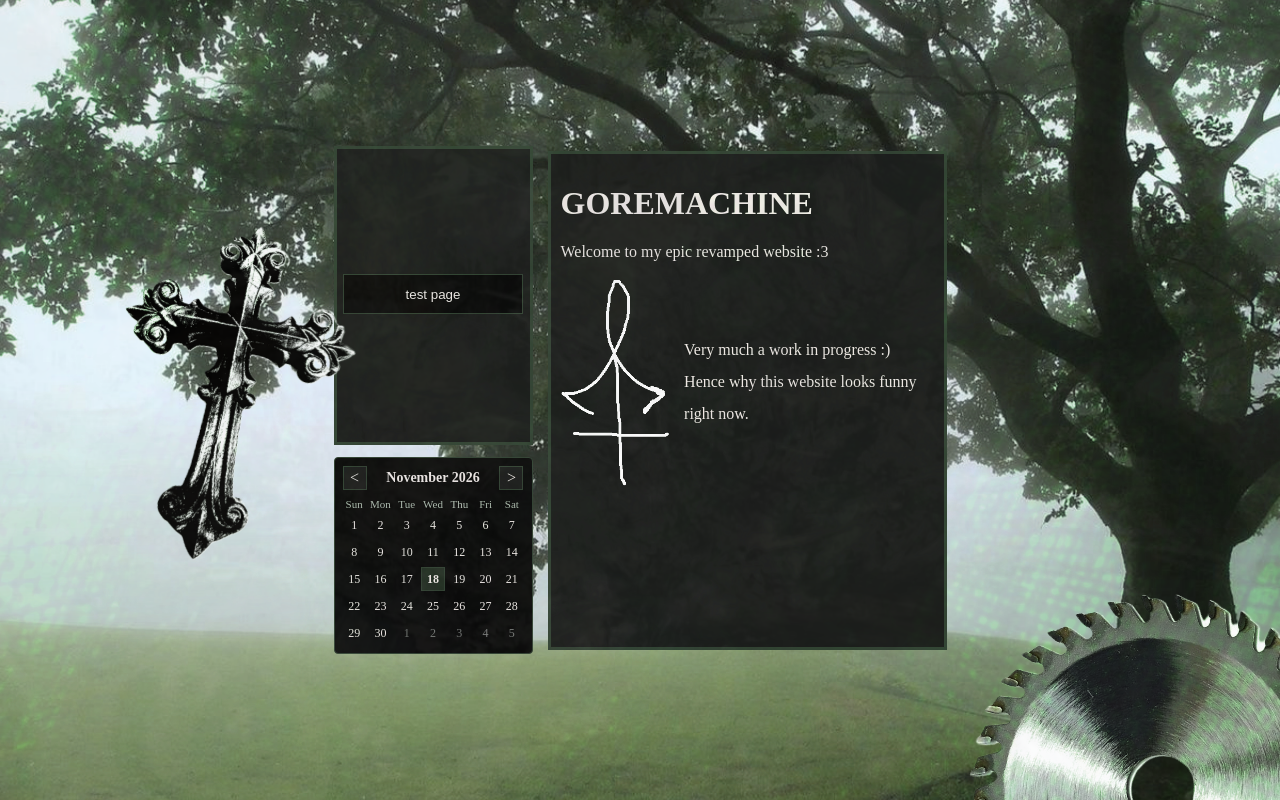
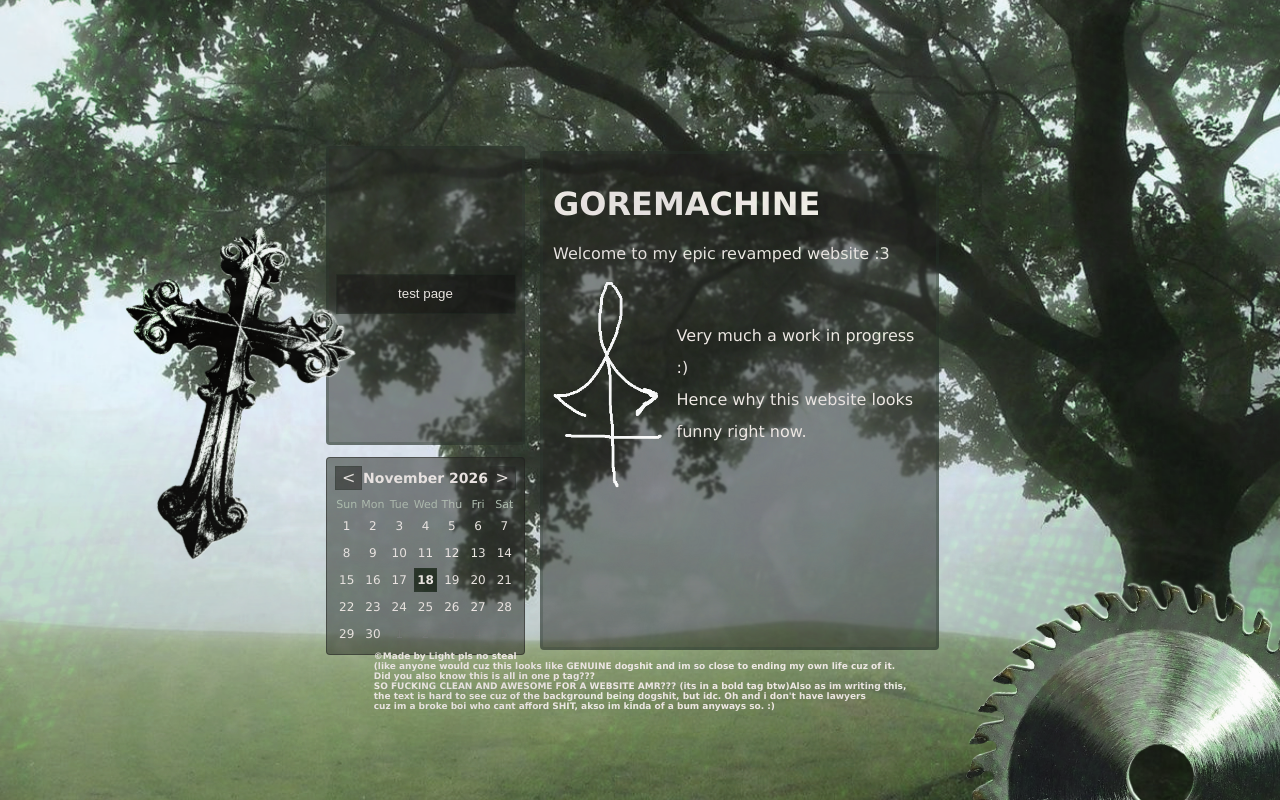
Before and after one commit to LIGHT201/goremachine, a plain HTML site: page main.html in a window 1280 px wide. Drawn offline with Linux system fonts and the light colour scheme.

Commit message:
few chnages to test.html + tweaks

```diff
--- a/css/main.css
+++ b/css/main.css
@@ -1,30 +1,28 @@
 :root {
-    --primary-color: #344335;
-    --bg: #000000;
+    --primary-color: #2c383344;
+    --bg: #121111;
     --font-size: 11px;
     --font-color: #f4ebeb;
-    --bg-div-color: #1c1d1c;
-    --button-color: #0a0a0a;
+    --bg-div-color: #1c1b1b80;
+    --bg-blur: 0.9px;
+    --button-color: #0a0a0a42;
     --border-thickness: 3px;
+    --border-radius: 4px;
     --background: url('../assets/bg.jpg') no-repeat center center fixed;
     --background-size: cover;
-
-
 }
 
 ::selection {
     background: #050505; /* dark background behind selected text */
     color: #414242; /* light text color for selected text */
-
 }
 
-
-
-html, body {
+html,
+body {
     background-color: var(--bg);
     background: var(--background);
     background-size: var(--background-size);
-    font-family: 'Times New Roman', Times, serif;
+    font-family: 'Lucida Sans', 'Lucida Sans Regular', 'Lucida Grande', 'Lucida Sans Unicode', Geneva, Verdana, sans-serif;
     color: var(--font-color);
     height: 100%;
     margin: 0;
@@ -39,9 +37,7 @@ html, body {
     position: relative;
     align-items: center;
     gap: 15px;
-
 }
-
 
 .sidebar-column {
     width: 199px;
@@ -52,35 +48,39 @@ html, body {
 }
 
 .side-content {
-     width: 199px;
+    width: 199px;
     height: 299px;
     padding: 10px;
     border: var(--border-thickness) solid var(--primary-color);
+    border-radius: var(--border-radius);
     background-color: var(--bg-div-color);
     display: flex;
     flex-direction: column;
     justify-content: center;
     align-items: center;
     box-sizing: border-box;
+    backdrop-filter: blur(var(--bg-blur));
+    -webkit-backdrop-filter: blur(var(--bg-blur)); /* Safari support */
 } /* side content can stay like this since it's ONLY for buttons. */
-
 
 .main-content {
     width: 399px;
     height: 499px;
     padding: 10px;
     border: var(--border-thickness) solid var(--primary-color);
+    border-radius: var(--border-radius);
     overflow-y: auto;
     background-color: var(--bg-div-color);
     justify-content: center;
     align-items: center;
     box-sizing: border-box;
+
+    backdrop-filter: blur(var(--bg-blur));
+    -webkit-backdrop-filter: blur(var(--bg-blur)); /* Safari support */
 }
 
-
-
 .decoration-img {
-      position: absolute;
+    position: absolute;
     pointer-events: none;
     transform: translate(-50%, -50%);
     top: var(--top, 50%);
@@ -89,15 +89,18 @@ html, body {
     height: var(--height, auto);
 }
 
-
 .buttonsd {
-    width:180px;
-    height:40px;
+    width: 180px;
+    height: 40px;
     background-color: var(--button-color);
     border: 1px solid var(--primary-color);
-    radius: 4px;
+    radius: var(--border-radius);
     color: var(--font-color);
     margin-bottom: 3px;
+
+        backdrop-filter: blur(var(--bg-blur));
+    -webkit-backdrop-filter: blur(var(--bg-blur)); /* Safari support */
+
 
 }
 
@@ -105,10 +108,12 @@ html, body {
     width: 100%;
     margin-top: 0;
     padding: 8px;
-    border: 1px solid var(--primary-color);
-    background-color: var(--button-color);
+    border: 1px solid var(--bg-div-color);
+    background-color: var(--bg-div-color);
     box-sizing: border-box;
-    border-radius: 4px;
+    border-radius: var(--border-radius);
+    backdrop-filter: blur(var(--bg-blur));
+    -webkit-backdrop-filter: blur(var(--bg-blur)); /* Safari support */
 }
 
 .calendar-header {
@@ -170,8 +175,7 @@ html, body {
 .calendar-day.is-outside-month {
     color: #777;
 }
-
-
+/* Awesome fucking section for overlays holy molyyy!! (im gonna shoot myself) */
 .overlay {
     position: absolute;
     inset: 0;
@@ -197,51 +201,81 @@ html, body {
     transform: scale(2.15) rotate(22deg);
 }
 
-
 .overlay-3 {
     z-index: 1;
     opacity: 0.1;
-    mix-blend-mode:soft-light;
+    mix-blend-mode: soft-light;
     filter: hue-rotate(138deg);
     transform: scale(2.15) rotate(-82deg);
 }
 
 .overlay-4 {
     z-index: 1;
-    opacity: 0.1;
-    mix-blend-mode:color-burn;
+    opacity: 0.06;
+    mix-blend-mode: color-burn;
     filter: hue-rotate(13deg);
     transform: scale(2.15) rotate(-82deg);
 }
 
 
+.overlay-5 {
+    z-index: 1;
+    opacity: 0.03;
+    mix-blend-mode:soft-light;
+    filter: hue-rotate(234deg);
+    transform: scale(2.15) rotate(2deg);
+}
+
+
 #saw {
-    animation: spin-saw 50s linear infinite;
+    animation: spin-saw var(--spin,auto) linear infinite;
 }
 
 @keyframes spin-saw {
-    from { transform: translate(-50%, -50%) rotate(0deg); }
-    to   { transform: translate(-50%, -50%) rotate(-360deg); }
-}
+    from {
+        transform: translate(-50%, -50%) rotate(0deg);
+    }
 
+    to {
+        transform: translate(-50%, -50%) rotate(-360deg);
+    }
+} /* We make it spin also DONT MOVE WHEN ZOOMING */
+
+/* Page transition stuff which is pretty cool, idk if i wanna keep it or add more to it
+   Im indesicisve <-- can't spell
+ */
 @view-transition {
-    navigation:auto
+    navigation: auto;
 }
 
 @keyframes slide-out {
-  0%{opacity: 1;  }
-  100%{ opacity: 0;  }
+    0% {
+        opacity: 1;
+    }
+
+    100% {
+        opacity: 0;
+    }
 }
 
 @keyframes slide-in {
-  0% {transform:skewX(-18deg) translate(0px,30px) skewY(28deg) scale(2,3); filter:saturate(2) hue-rotate(271deg); opacity: 0; }
-  100% { transform:skewX(0deg) skewY(0deg) translate(0px,0px) scale(1);filter:saturate(1) hue-rotate(0deg);opacity: 1; }
+    0% {
+        transform: skewX(-18deg) translate(0px, 30px) skewY(28deg) scale(2, 3);
+        filter: saturate(2) hue-rotate(271deg);
+        opacity: 0;
+    }
+
+    100% {
+        transform: skewX(0deg) skewY(0deg) translate(0px, 0px) scale(1);
+        filter: saturate(1) hue-rotate(0deg);
+        opacity: 1;
+    }
 }
 
 ::view-transition-old(root) {
-  animation: 1.3s ease-out both slide-out;
+    animation: 1.3s ease-out both slide-out;
 }
 
 ::view-transition-new(root) {
-  animation: 0.9s ease-in both slide-in;
+    animation: 0.9s ease-in both slide-in;
 }
--- a/js/about.js
+++ b/js/about.js
@@ -3,9 +3,11 @@ function renderAboutHtml(container, html) {
 
     for (const inertScript of container.querySelectorAll('script')) {
         const script = document.createElement('script');
+
         for (const attribute of inertScript.attributes) {
             script.setAttribute(attribute.name, attribute.value);
         }
+
         script.textContent = inertScript.textContent;
         inertScript.replaceWith(script);
     }
--- a/js/calendar.js
+++ b/js/calendar.js
@@ -10,15 +10,30 @@ document.addEventListener('DOMContentLoaded', () => {
 
     const today = new Date();
     const displayedMonth = new Date(today.getFullYear(), today.getMonth(), 1);
-    const monthFormatter = new Intl.DateTimeFormat(undefined, { month: 'long', year: 'numeric' });
+    const monthFormatter = new Intl.DateTimeFormat(undefined, {
+        month: 'long',
+        year: 'numeric',
+    });
 
     function renderCalendar() {
         monthLabel.textContent = monthFormatter.format(displayedMonth);
         daysContainer.replaceChildren();
 
-        const firstWeekday = new Date(displayedMonth.getFullYear(), displayedMonth.getMonth(), 1).getDay();
-        const daysInMonth = new Date(displayedMonth.getFullYear(), displayedMonth.getMonth() + 1, 0).getDate();
-        const daysInPreviousMonth = new Date(displayedMonth.getFullYear(), displayedMonth.getMonth(), 0).getDate();
+        const firstWeekday = new Date(
+            displayedMonth.getFullYear(),
+            displayedMonth.getMonth(),
+            1,
+        ).getDay();
+        const daysInMonth = new Date(
+            displayedMonth.getFullYear(),
+            displayedMonth.getMonth() + 1,
+            0,
+        ).getDate();
+        const daysInPreviousMonth = new Date(
+            displayedMonth.getFullYear(),
+            displayedMonth.getMonth(),
+            0,
+        ).getDate();
         const cellCount = Math.ceil((firstWeekday + daysInMonth) / 7) * 7;
 
         for (let index = 0; index < cellCount; index += 1) {
@@ -29,21 +44,35 @@ document.addEventListener('DOMContentLoaded', () => {
             if (dayNumber < 1) {
                 day.textContent = String(daysInPreviousMonth + dayNumber);
                 day.className = 'calendar-day is-outside-month';
-                date = new Date(displayedMonth.getFullYear(), displayedMonth.getMonth() - 1, daysInPreviousMonth + dayNumber);
+                date = new Date(
+                    displayedMonth.getFullYear(),
+                    displayedMonth.getMonth() - 1,
+                    daysInPreviousMonth + dayNumber,
+                );
             } else if (dayNumber > daysInMonth) {
                 day.textContent = String(dayNumber - daysInMonth);
                 day.className = 'calendar-day is-outside-month';
-                date = new Date(displayedMonth.getFullYear(), displayedMonth.getMonth() + 1, dayNumber - daysInMonth);
+                date = new Date(
+                    displayedMonth.getFullYear(),
+                    displayedMonth.getMonth() + 1,
+                    dayNumber - daysInMonth,
+                );
             } else {
                 day.textContent = String(dayNumber);
                 day.className = 'calendar-day';
-                date = new Date(displayedMonth.getFullYear(), displayedMonth.getMonth(), dayNumber);
+                date = new Date(
+                    displayedMonth.getFullYear(),
+                    displayedMonth.getMonth(),
+                    dayNumber,
+                );
             }
 
             day.setAttribute('role', 'gridcell');
-            if (date.getFullYear() === today.getFullYear()
+            if (
+                date.getFullYear() === today.getFullYear()
                 && date.getMonth() === today.getMonth()
-                && date.getDate() === today.getDate()) {
+                && date.getDate() === today.getDate()
+            ) {
                 day.classList.add('is-today');
                 day.setAttribute('aria-current', 'date');
             }
--- a/js/symbol.js
+++ b/js/symbol.js
@@ -1,13 +1,11 @@
-document.addEventListener('DOMContentLoaded', function() {
+document.addEventListener('DOMContentLoaded', function () {
     const symbol = document.getElementById('symbol');
     let index = 1;
 
     function updateSymbol() {
         // Cycle through 1-2-3 and go back :p
         index = (index % 3) + 1;
-
         symbol.src = `assets/special symbol${index}.png`;
-
 
         setTimeout(updateSymbol, 188);
     }
--- a/js/titlescroll.js
+++ b/js/titlescroll.js
@@ -1,4 +1,4 @@
-document.addEventListener('DOMContentLoaded', function() {
+document.addEventListener('DOMContentLoaded', function () {
     let title = document.title;
     let index = 0;
 
@@ -8,8 +8,7 @@ document.addEventListener('DOMContentLoaded', function() {
         document.title = title.substring(index) + title.substring(0, index);
 
         setTimeout(updateTitle, 238);
+    }
 
-    }
     updateTitle(); // Initial call
-
 });
--- a/main.html
+++ b/main.html
@@ -1,7 +1,5 @@
 <!DOCTYPE html>
-
 <html>
-
     <head>
         <meta name="viewport" content="width=device-width, initial-scale=1.0">
         <meta charset="UTF-8">
@@ -12,27 +10,15 @@
         <script src="js/cross.js"></script>
         <script src="js/main.js"></script>
         <script src="js/calendar.js" defer></script>
-
         <link rel="icon" type="image/x-icon" href="assets/ico.png">
     </head>
-
     <body>
         <div class="wrapper">
+            <img src="assets/overlay.jpg" class="overlay overlay-1" alt="Overlay Image">
+            <img src="assets/overlay2.jpg" class="overlay overlay-2" alt="Overlay Image">
+            <img src="assets/overlay3.jpg" class="overlay overlay-3" alt="Overlay Image">
 
-     <img src="assets/overlay.jpg"
-     class="overlay overlay-1"
-     alt="Overlay Image">
-
-     <img src="assets/overlay2.jpg"
-     class="overlay overlay-2"
-     alt="Overlay Image">
-
-     <img src="assets/overlay3.jpg"
-     class="overlay overlay-3"
-     alt="Overlay Image">
-
-
-         <!-- side content -->
+            <!-- Side content -->
             <div class="sidebar-column">
                 <aside class="side-content">
                     <a href="test.html"><button class="buttonsd">test page</button></a>
@@ -40,9 +26,19 @@
 
                 <section class="calendar" aria-label="Calendar">
                     <div class="calendar-header">
-                    <button class="calendar-nav" id="calendar-prev" type="button" aria-label="Previous month">&lt;</button>
+                        <button
+                            class="calendar-nav"
+                            id="calendar-prev"
+                            type="button"
+                            aria-label="Previous month"
+                        >&lt;</button>
                         <h2 id="calendar-month" aria-live="polite"></h2>
-                    <button class="calendar-nav" id="calendar-next" type="button" aria-label="Next month">&gt;</button>
+                        <button
+                            class="calendar-nav"
+                            id="calendar-next"
+                            type="button"
+                            aria-label="Next month"
+                        >&gt;</button>
                     </div>
                     <div class="calendar-grid calendar-weekdays" aria-hidden="true">
                         <span>Sun</span>
@@ -53,35 +49,44 @@
                         <span>Fri</span>
                         <span>Sat</span>
                     </div>
-                <div class="calendar-grid" id="calendar-days" role="grid" aria-label="Days of the month"></div>
+                    <div
+                        class="calendar-grid"
+                        id="calendar-days"
+                        role="grid"
+                        aria-label="Days of the month"
+                    ></div>
                 </section>
             </div>
 
-
-       <!-- main content -->
-        <main class="main-content" >
+            <!-- Main content -->
+            <main class="main-content">
                 <h1>GOREMACHINE</h1>
                 <p>Welcome to my epic revamped website :3 <br></p>
 
-            <div style="display: flex; align-items: center; gap: 4px;line-height: 2;">
+                <div style="display: flex; align-items: center; gap: 4px; line-height: 2;">
                     <img id="symbol" src="assets/special symbol1.png" height="210px">
-                <p style="margin: 0;">Very much a work in progress :) <br> Hence why this website looks funny right now.</p>
+                    <p style="margin: 0;">
+                        Very much a work in progress :) <br>
+                        Hence why this website looks funny right now.
+                    </p>
                 </div>
+            </main>
+            <b><p style="font-size: 9px;position: absolute;transform: translate(-50%,-50%);left:50%;top:84%">&copy;Made by Light pls no steal <br> (like anyone would cuz this looks like GENUINE dogshit and im so close to ending my own life cuz of it. <br> Did you also know this is all in one p tag??? <br> SO FUCKING CLEAN AND AWESOME FOR A WEBSITE AMR??? (its in a bold tag btw)Also as im writing this,<br> the text is hard to see cuz of the background being dogshit, but idc. Oh and i don't have lawyers <br>cuz im a broke boi who cant afford SHIT, akso im kinda of a bum anyways so. :)</p></b>
 
-        </main>
-
-     <img id="saw" src="assets/saw.png"
+            <img
+                id="saw"
+                src="assets/saw.png"
                 class="decoration-img"
-     style="--top: 98%; --left: 90%; --height: 55vh;" alt="">
-
-
-     <img id="cross" src="assets/cross.png"
+                style="--spin:18s;--top: 98%; --left: 90%; --height: 55vh;"
+                alt=""
+            >
+            <img
+                id="cross"
+                src="assets/cross.png"
                 class="decoration-img"
-     style="--top: 8%; --left: 18%; --height: 50vh;transform: scale(1.15);" alt="">
-
+                style="--top: 8%; --left: 18%; --height: 50vh; transform: scale(1.15);"
+                alt=""
+            >
         </div>
-
-
-
     </body>
 </html>
```
Also changed, not shown: base.html (+1 -0 lines), js/cross.js (+6 -4 lines), js/main.js (+5 -9 lines), test.html (+13 -32 lines), assets/bg2.jpg (added), assets/overlay4.jpg, assets/webcorner.png, 1 other file. Lines whose indentation alone changed are shown as unchanged.
